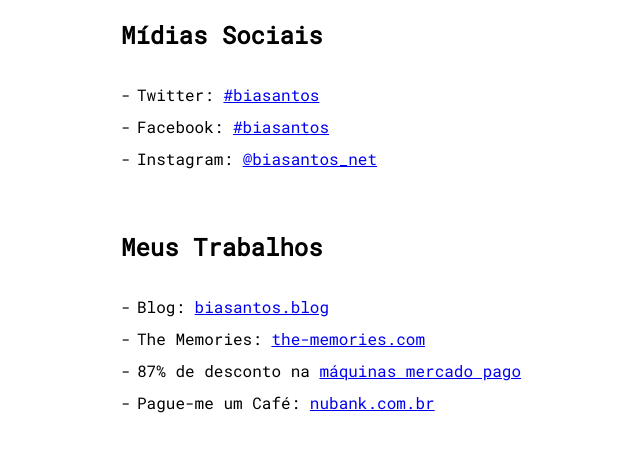
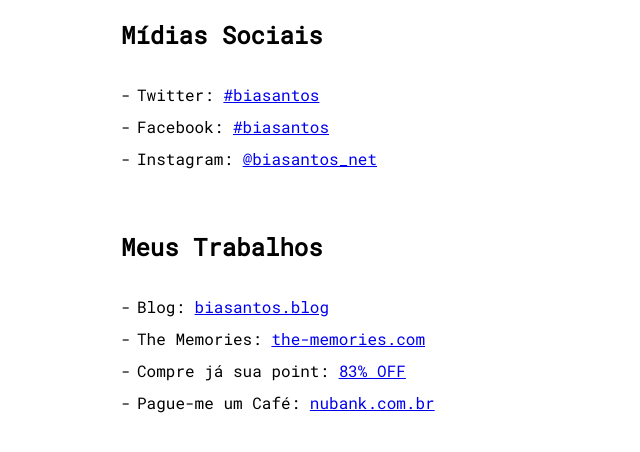
Before and after one commit to geanramos/biasantos.net, a plain HTML site: page index.html in a window 1280 px wide. Shown: the part 112-564 px from the top of the page, without its empty margins (119-759 px from the left). Drawn offline with Linux system fonts and the light colour scheme.

Commit message:
Update Index.html

```diff
--- a/index.html
+++ b/index.html
@@ -33,7 +33,7 @@
             <ul>
                 <li>Blog: <a href="https://biasantos.net/3">biasantos.blog</a></li>
                 <li>The Memories: <a href="https://biasantos.net/4">the-memories.com</a></li>
-                <li>87% de desconto na <a href="http://mpago.li/1NhLRSR">máquinas mercado pago</a></li>
+                <li>Compre já sua point: <a href="http://mpago.li/1NhLRSR">83% OFF</a></li>
                 <li>Pague-me um Café: <a href="https://nubank.com.br/pagar/vurw8/qWhgVSohoq">nubank.com.br</a></li>
             </ul>
         </section>
```
